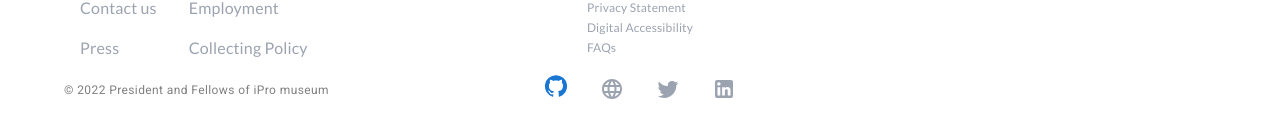
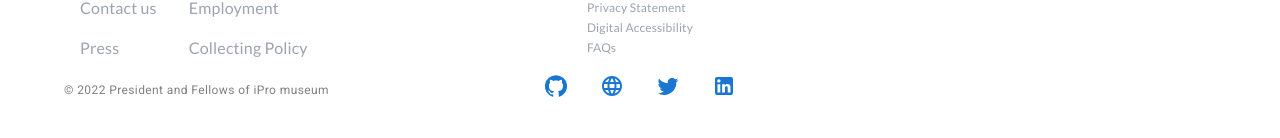
Before and after one commit to Azizkhuja/Exhibition, a React (Create React App) app: page / in a window 1280 px wide. Shown: the part 3655-3793 px from the top of the page. Built offline with nearby package versions, Linux system fonts and the light colour scheme.

Commit message:
APP-04 Wrap icons with mui link

```diff
--- a/src/components/Home/Footer/Footer.tsx
+++ b/src/components/Home/Footer/Footer.tsx
@@ -112,13 +112,19 @@ const Footer = () => {
                   </Link>
                 </ListItem>
                 <ListItem>
-                  <LanguageIcon />
+                  <Link href="#">
+                    <LanguageIcon />
+                  </Link>
                 </ListItem>
                 <ListItem>
-                  <TwitterIcon />
+                  <Link href="#">
+                    <TwitterIcon />
+                  </Link>
                 </ListItem>
                 <ListItem>
-                  <LinkedInIcon />
+                  <Link href="#">
+                    <LinkedInIcon />
+                  </Link>
                 </ListItem>
               </List>
             </Grid>
```
